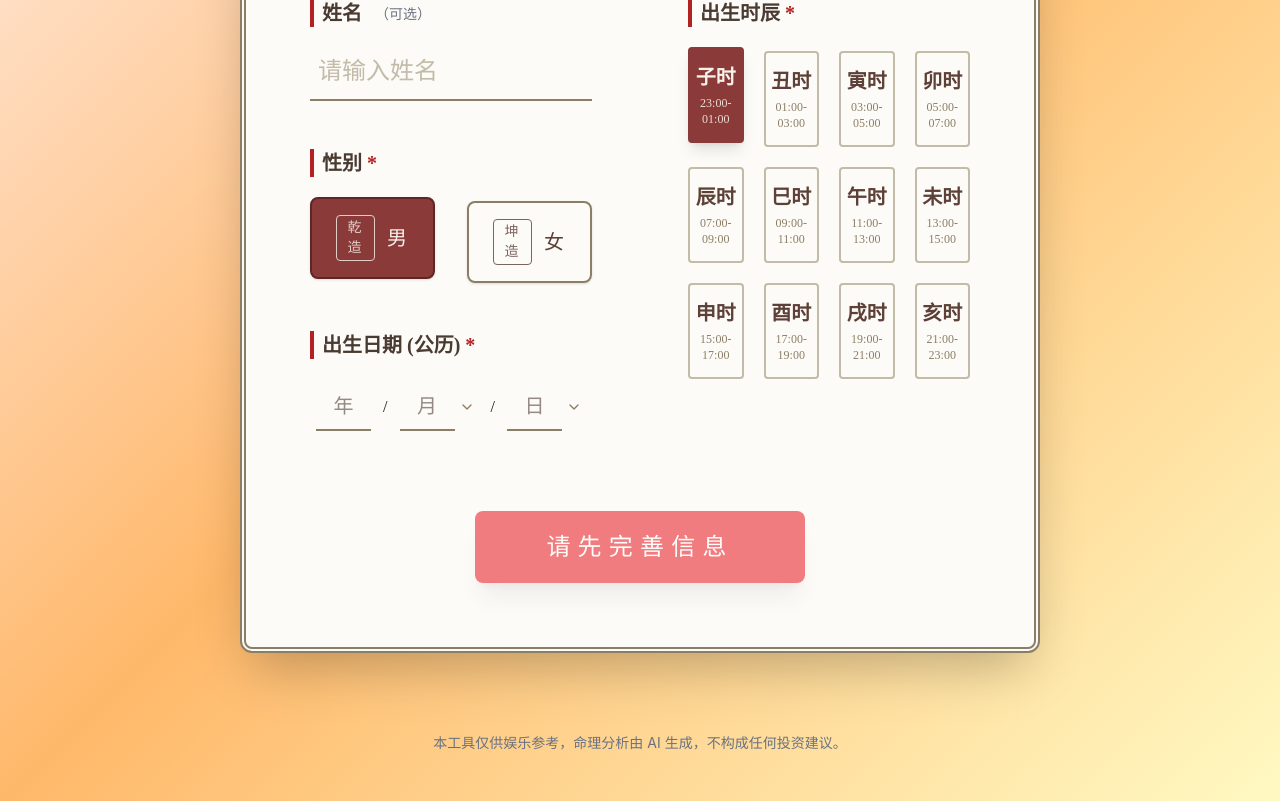
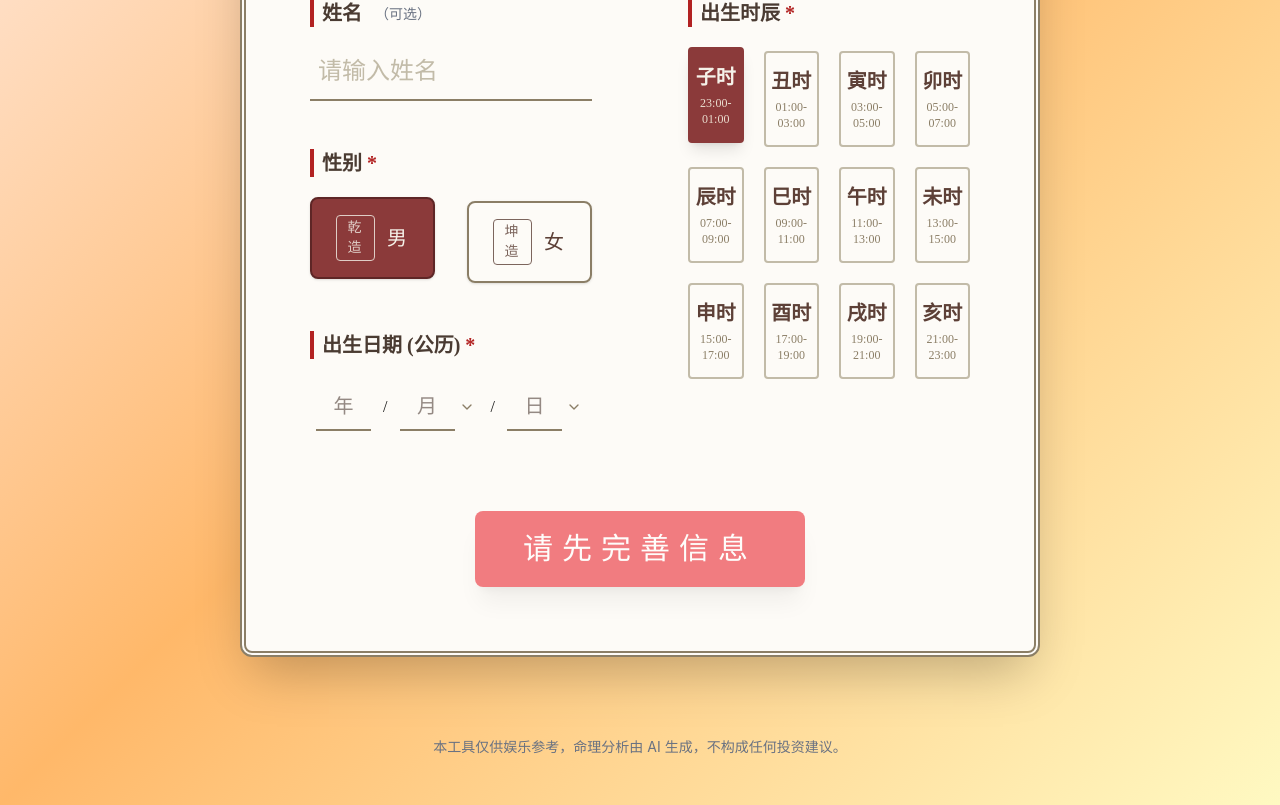
Before and after one commit to shallowaria/lifeK-kayb, a Next.js app: page /input in a window 1280 px wide. Shown: the part 467-1272 px from the top of the page. Built offline with nearby package versions, Linux system fonts and the light colour scheme; a web font is replaced by a local one.

Commit message:
add: api text size

```diff
--- a/components/BaziForm.tsx
+++ b/components/BaziForm.tsx
@@ -309,7 +309,7 @@ export default function BaziForm({ onSubmit, initialData }: BaziFormProps) {
             type="submit"
             disabled={!calculatedData || calculating}
             className={`
-                w-full md:w-1/2 py-5 text-2xl font-bold rounded-full shadow-xl transition-all duration-300 font-song tracking-[0.3em]
+                w-full md:w-1/2 py-5 text-base sm:text-xl md:text-2xl lg:text-3xl font-bold rounded-full shadow-xl transition-all duration-300 font-song tracking-[0.3em] text-nowrap
                 ${
                   calculatedData
                     ? "bg-[#8B3A3A] hover:bg-[#9e4242] text-[#F5F2E9] ring-4 ring-[#8B3A3A]/20"
```
